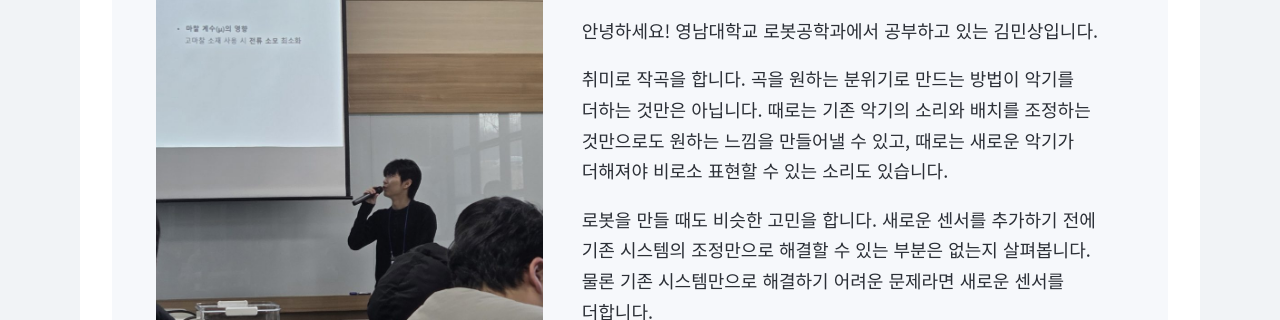
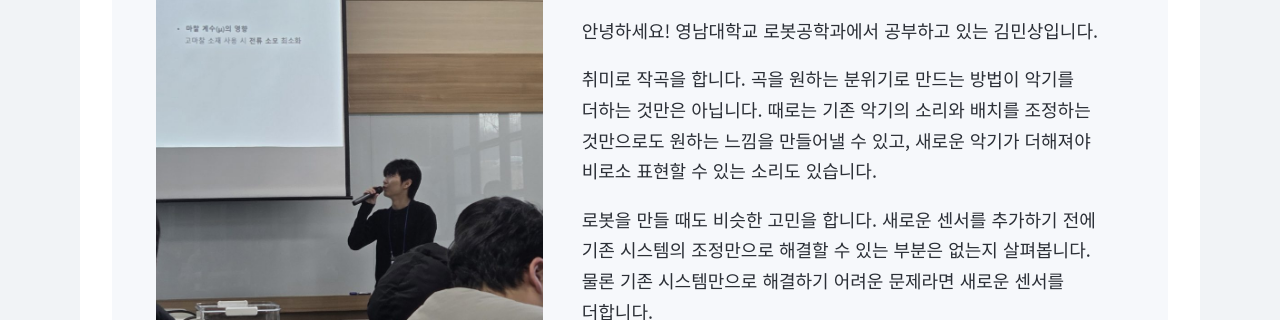
Before and after one commit to ssange2003/ssange2003.github.io, a plain HTML site: page index.html in a window 1280 px wide. Shown: the part 480-800 px from the top of the page. Drawn offline with Linux system fonts and the light colour scheme.

Commit message:
About Me: drop redundant second 때로는
Co-Authored-By: Claude Opus 5.5 <noreply@anthropic.com>

```diff
--- a/index.html
+++ b/index.html
@@ -241,7 +241,7 @@ video.fit{object-fit:contain}
           <div class="atxt">
             <h2>About Me</h2>
             <p>안녕하세요! 영남대학교 로봇공학과에서 공부하고 있는 김민상입니다.</p>
-            <p>취미로 작곡을 합니다. 곡을 원하는 분위기로 만드는 방법이 악기를 더하는 것만은 아닙니다. 때로는 기존 악기의 소리와 배치를 조정하는 것만으로도 원하는 느낌을 만들어낼 수 있고, 때로는 새로운 악기가 더해져야 비로소 표현할 수 있는 소리도 있습니다.</p>
+            <p>취미로 작곡을 합니다. 곡을 원하는 분위기로 만드는 방법이 악기를 더하는 것만은 아닙니다. 때로는 기존 악기의 소리와 배치를 조정하는 것만으로도 원하는 느낌을 만들어낼 수 있고, 새로운 악기가 더해져야 비로소 표현할 수 있는 소리도 있습니다.</p>
             <p>로봇을 만들 때도 비슷한 고민을 합니다. 새로운 센서를 추가하기 전에 기존 시스템의 조정만으로 해결할 수 있는 부분은 없는지 살펴봅니다. 물론 기존 시스템만으로 해결하기 어려운 문제라면 새로운 센서를 더합니다.</p>
           </div>
         </div>
```
